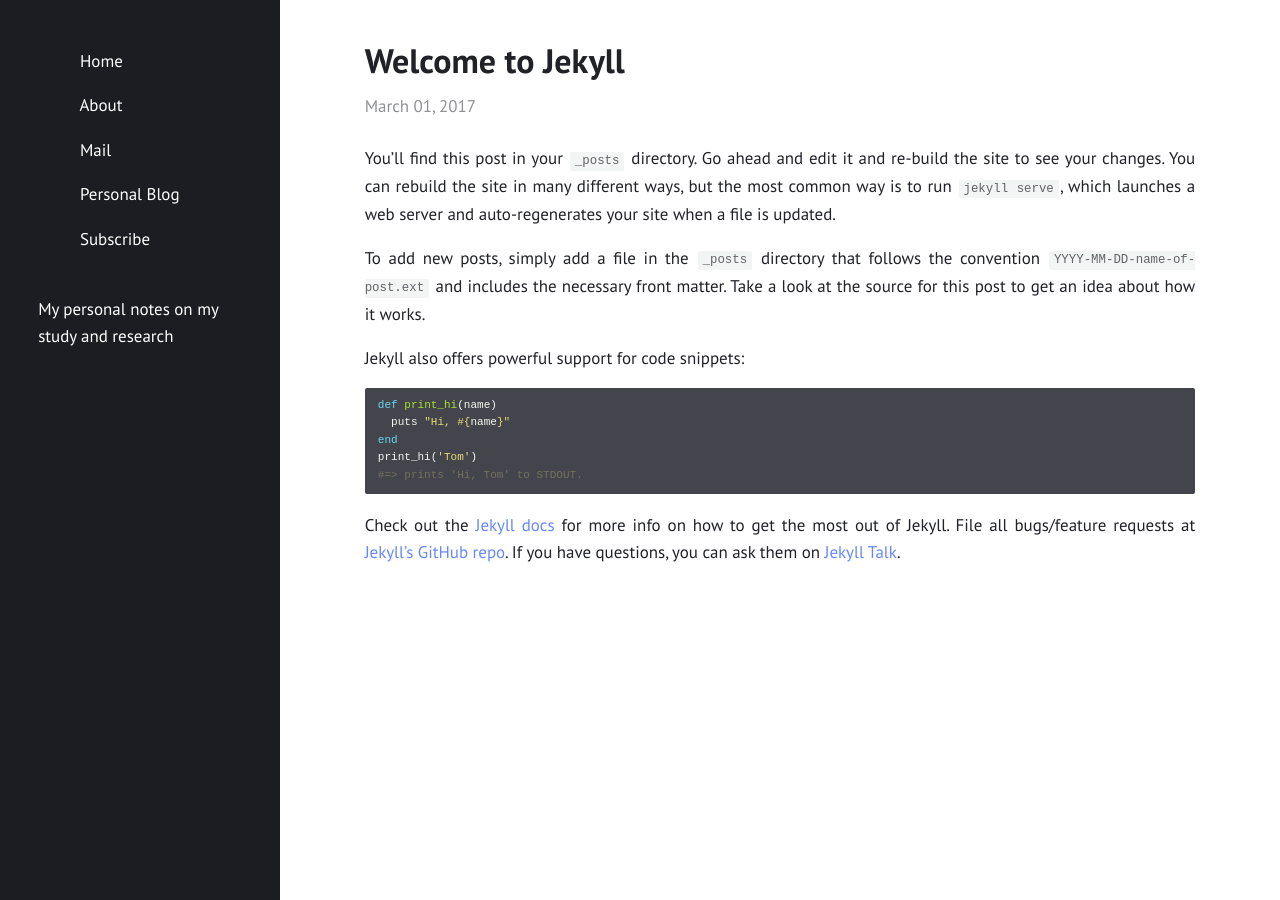
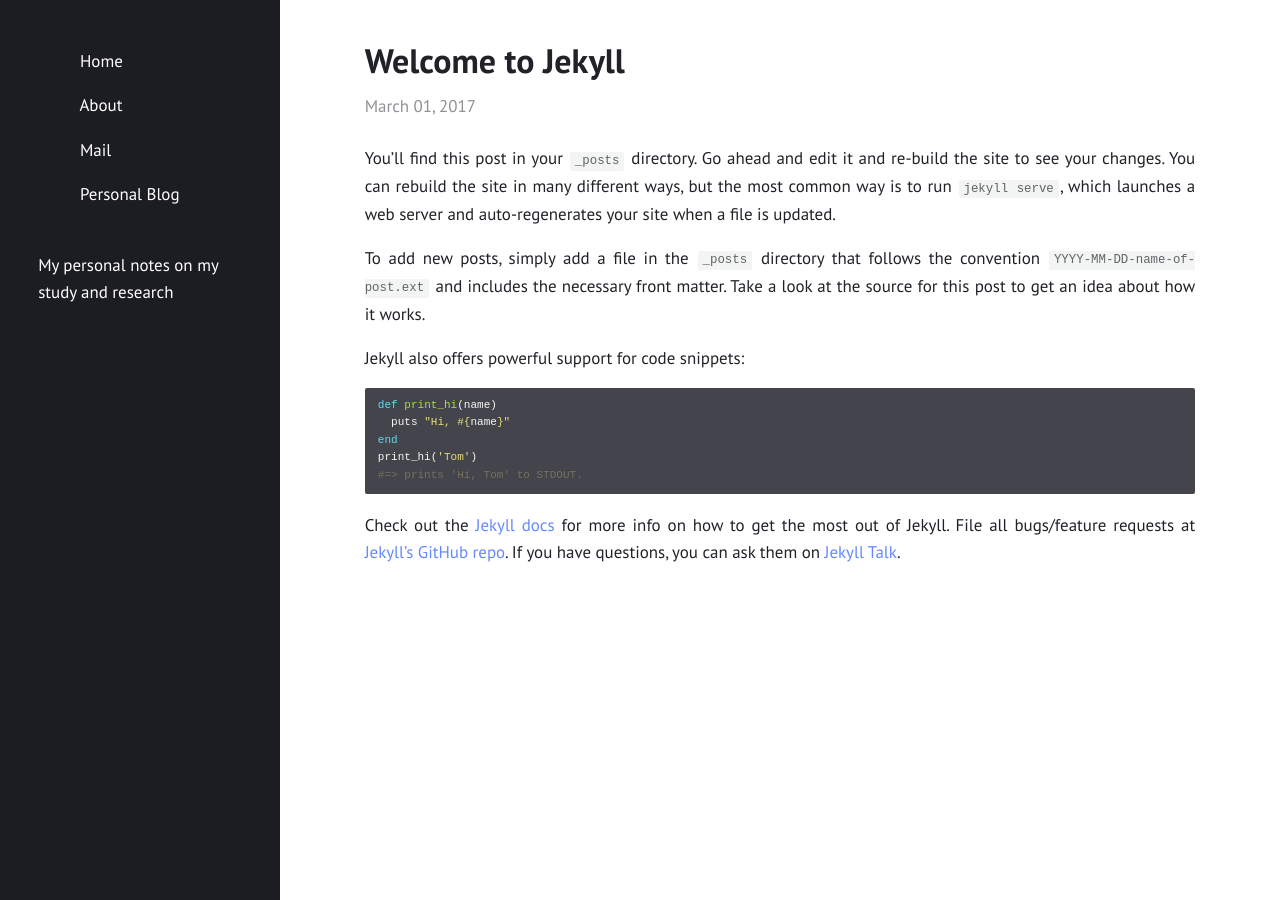
Before and after one commit to nety1025/nety.github.io, a Jekyll site: the page built from _posts/2017-03-01-welcome-to-jekyll.md, in a window 1280 px wide. Built offline with Jekyll 4.4.1, drawn with Linux system fonts in a browser that asks for light colours.

Commit message:
update config

```diff
--- a/_config.yml
+++ b/_config.yml
@@ -21,8 +21,8 @@ navigation:                # accepts {file, title, url, icon, sidebaricon}
 
 external:                  # shows a footer with social links - for available icons see fontawesome.com/icons
   - {title: Mail, icon: envelope, url: "nety1025@gmail.com"}
-  - {title: Personal Blog, icon: blog, url: "https://yijinyu.life/"}
-  - {title: Subscribe, icon: rss, url: "/feed.xml"}
+  - {title: Personal Blog, icon: evira, url: "https://yijinyu.life/"}
+#  - {title: Subscribe, icon: rss, url: "/feed.xml"}
 
 comments:
 #  disqus_shortname: ""    # see https://disqus.com/
```
